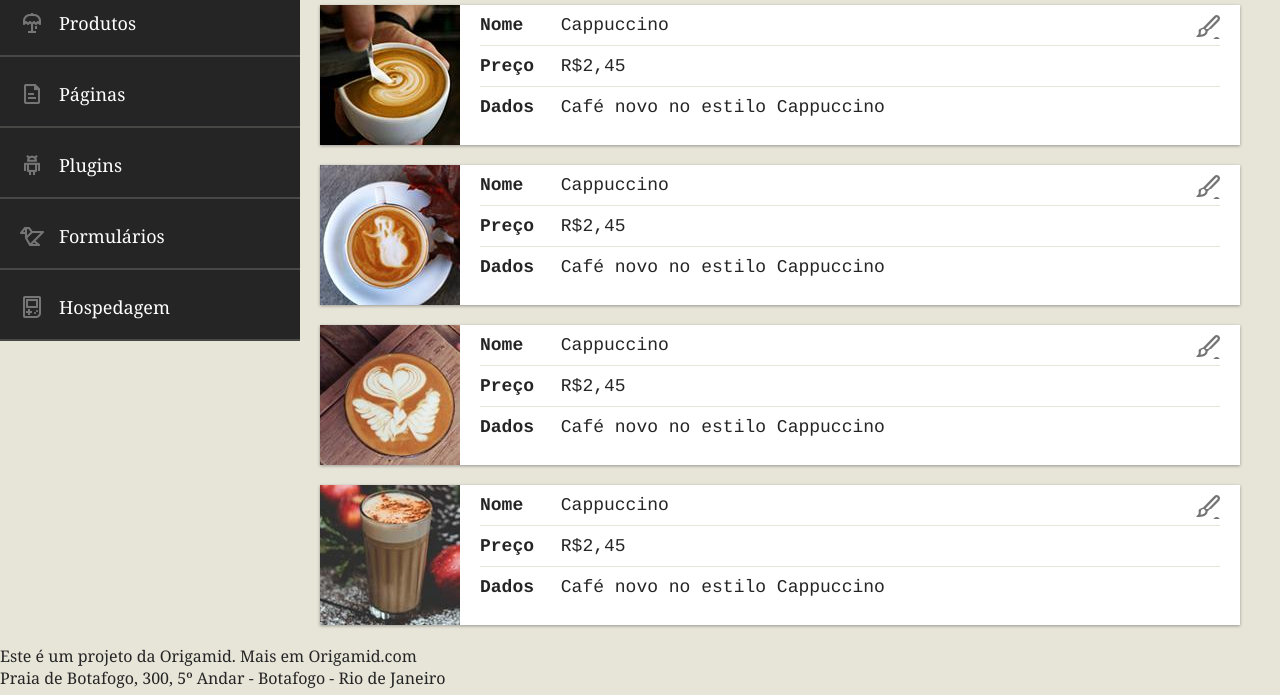
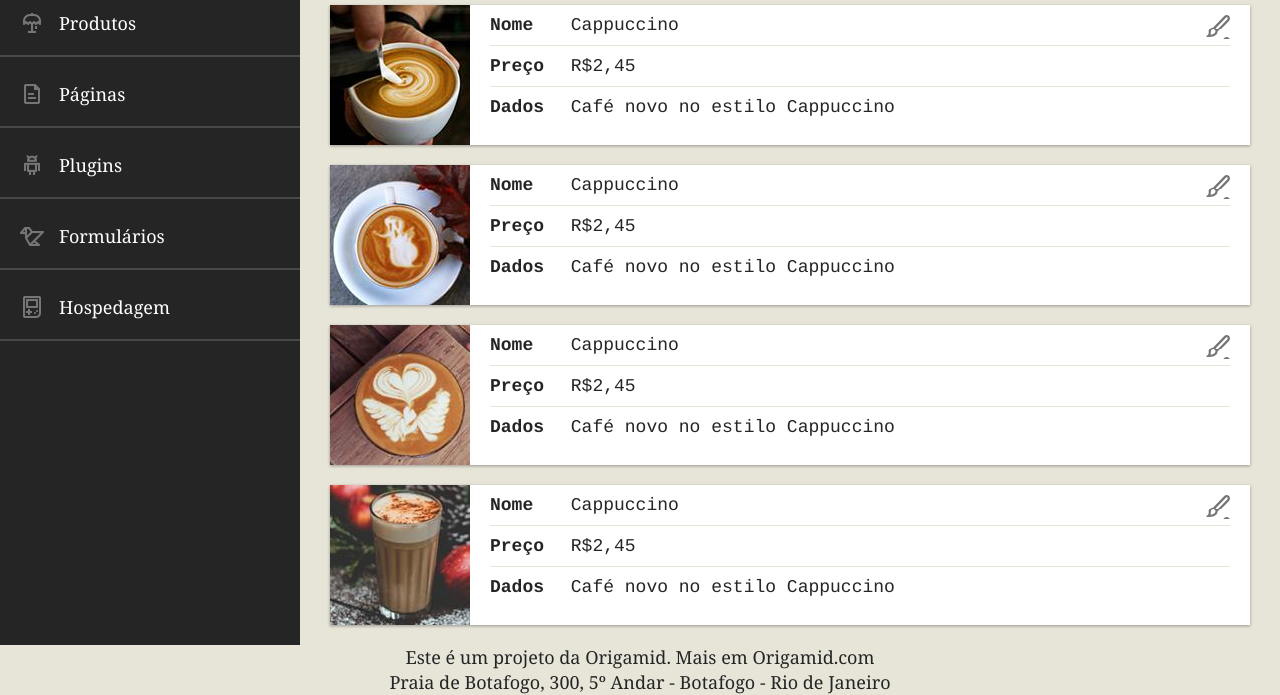
Before and after one commit to renatoknot/CSS-Posicionamento-Avancado, a plain HTML site: page Brafe 3/CSS Puro/index.html in a window 1280 px wide. Shown: the part 149-844 px from the top of the page. Drawn offline with Linux system fonts and the light colour scheme.

Commit message:
brafe3 - css puro - Footer

```diff
--- a/Brafe 3/CSS Puro/css/style.css
+++ b/Brafe 3/CSS Puro/css/style.css
@@ -69,18 +69,16 @@ img {
 }
 
 /* MAIN */
-.main-container::after,
-.main-container::before {
-  content: "";
-  display: table;
-  clear: both;
+
+.main-container {
+  display: flex;
 }
+
 /* SIDE-NAV */
 
 .side-nav {
   width: 300px;
   background: #252525;
-  float: left;
 }
 
 .side-nav li a {
@@ -129,7 +127,6 @@ img {
 /* PRODUTOS */
 
 .produtos {
-  float: left;
   width: calc(100% - 300px);
   margin: 0 auto;
   max-width: 960px;
@@ -216,3 +213,21 @@ img {
   width: 70px;
   display: inline-block;
 }
+
+/* FOOTER */
+
+.footer {
+  background: #d6d3c8;
+  text-align: center;
+  padding: 60px 0;
+  font-size: 1.125em;
+  line-height: 1.4em;
+}
+
+/* RESPONSIVO */
+
+@media (max-width: 739px) {
+  .main-container {
+    flex-direction: column;
+  }
+}
--- a/Brafe 3/CSS Puro/index.html
+++ b/Brafe 3/CSS Puro/index.html
@@ -83,7 +83,7 @@
     </section>
   </main>
 
-  <footer>
+  <foote class="footer">
     <p>Este é um projeto da Origamid. Mais em Origamid.com</p>
     <p>Praia de Botafogo, 300, 5º Andar - Botafogo - Rio de Janeiro</p>
   </footer>
```
